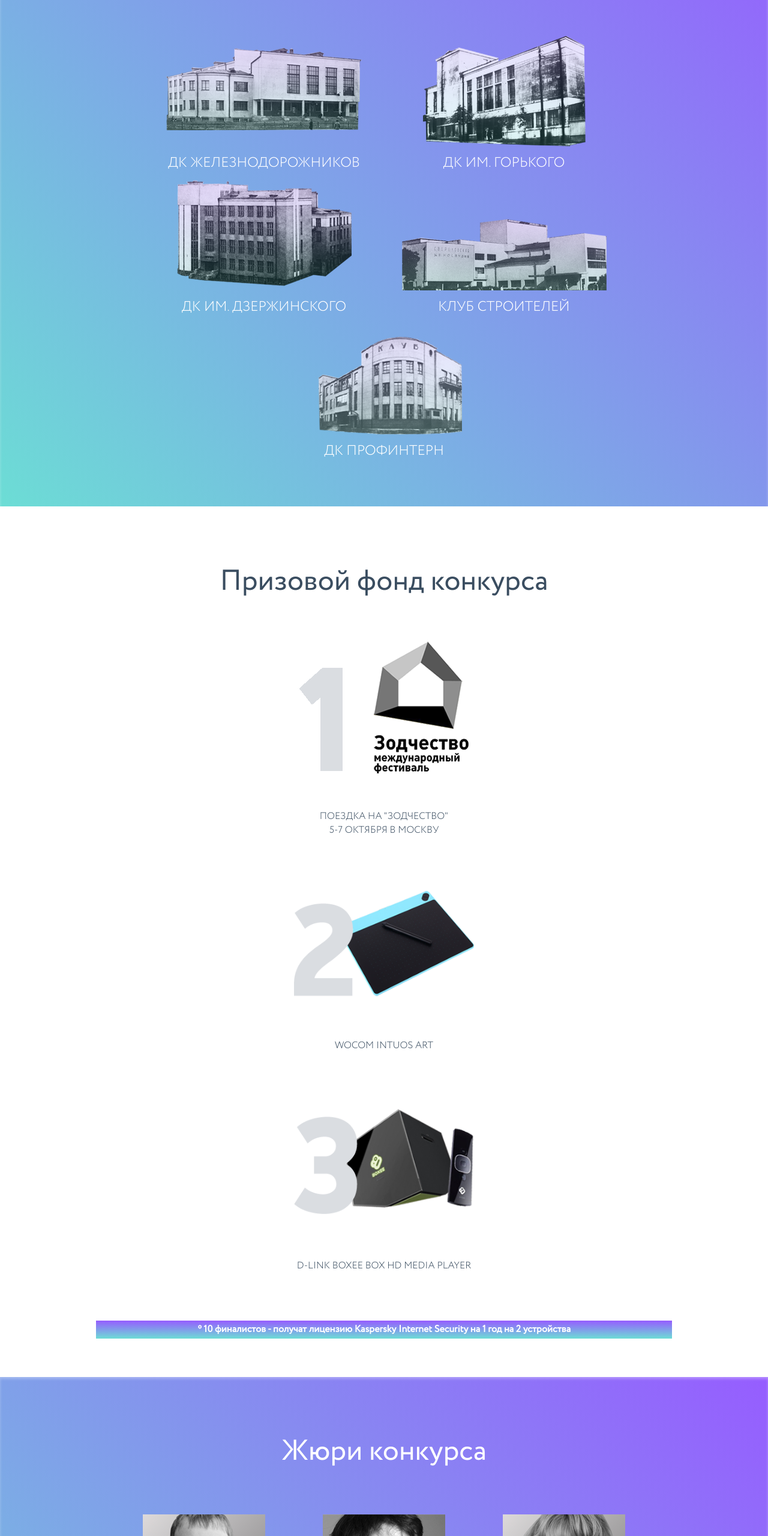
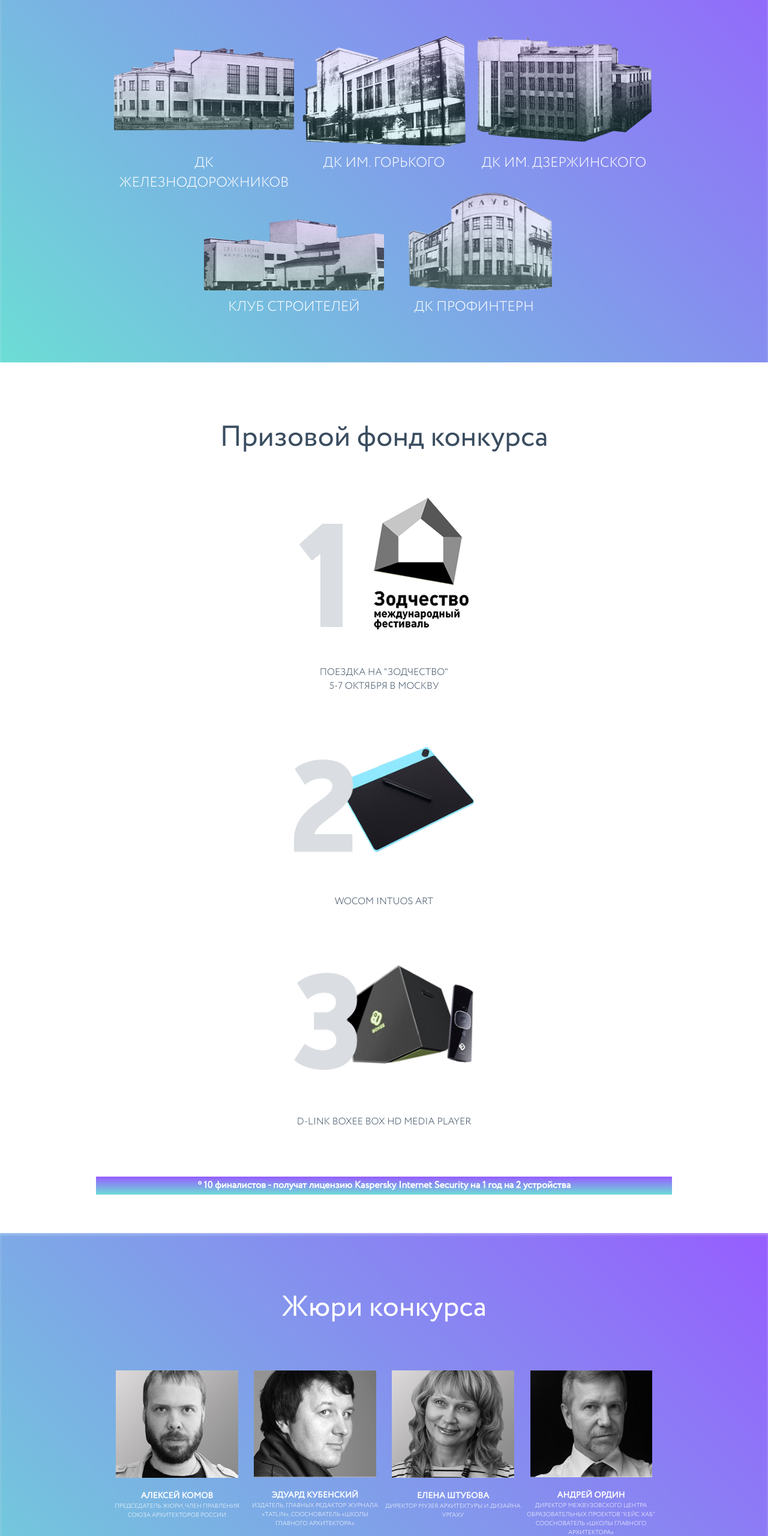
Before and after one commit to JosephYanArley/bim, a website: page public_html/index.html in a window 1280 px wide. Shown: the part 2907-5467 px from the top of the page at 60% size. Drawn offline with nearby package versions, Linux system fonts and the light colour scheme.

Commit message:
Update main_bim.css
Коммитот 26 мая. Правки перед сдачей

```diff
--- a/public_html/stylesheets/main_bim.css
+++ b/public_html/stylesheets/main_bim.css
@@ -416,7 +416,7 @@
 
 .fifth-slide-examples>div{
     width:30%;
-    min-width:400px;
+    min-width:300px;
     height:240px;
 }
 .fifth-slide-examples>div>span{
@@ -604,7 +604,7 @@
 }
 
 .seventh-slide-jury>div{
-    width: 300px;
+    width: 230px;
     height:270px;
     margin-top:30px;
 }
@@ -1083,7 +1083,7 @@
     .fifth-slide-examples>div{
         min-width: 200px;
         height: 100px;
-        margin-top:10%;
+        margin-top:17%;
     }
     .fifth-slide-examples>div>span{
         font-size:1rem;
```
